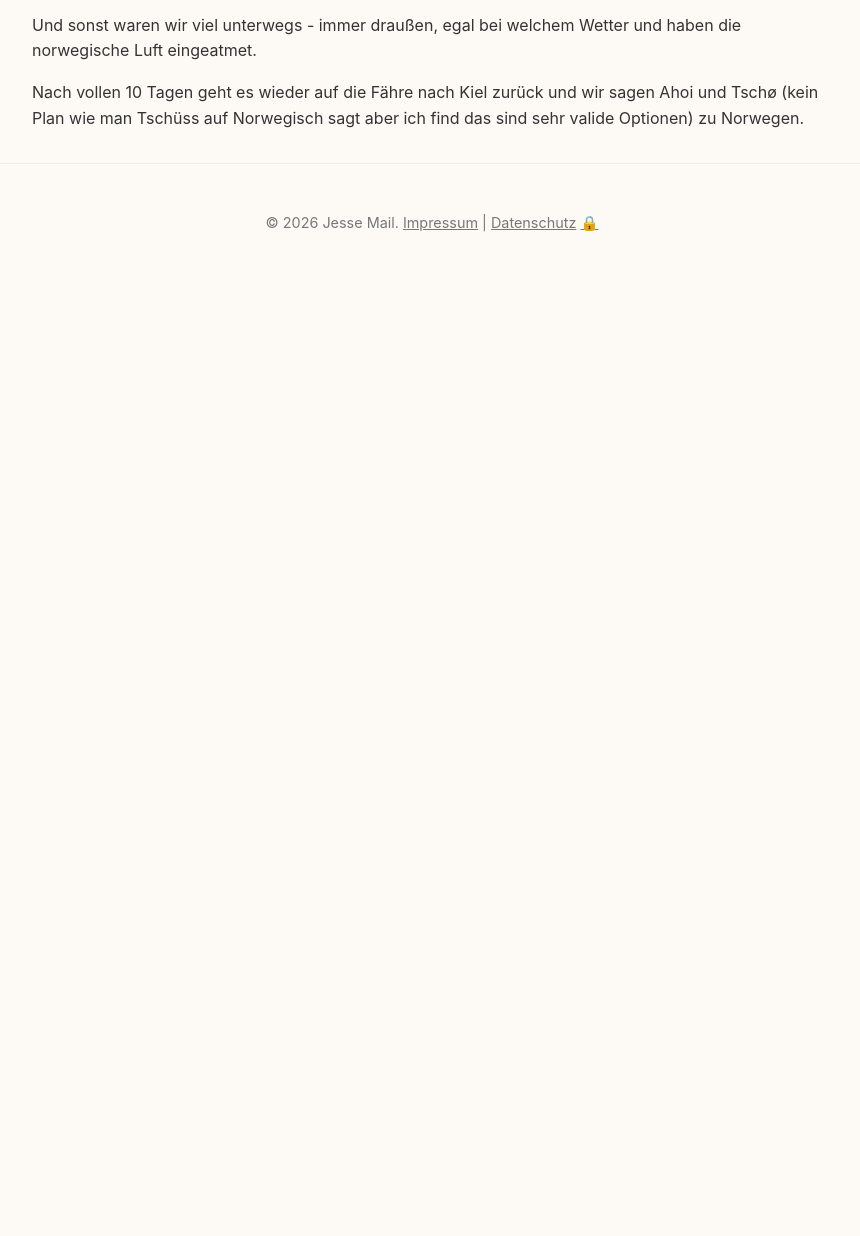
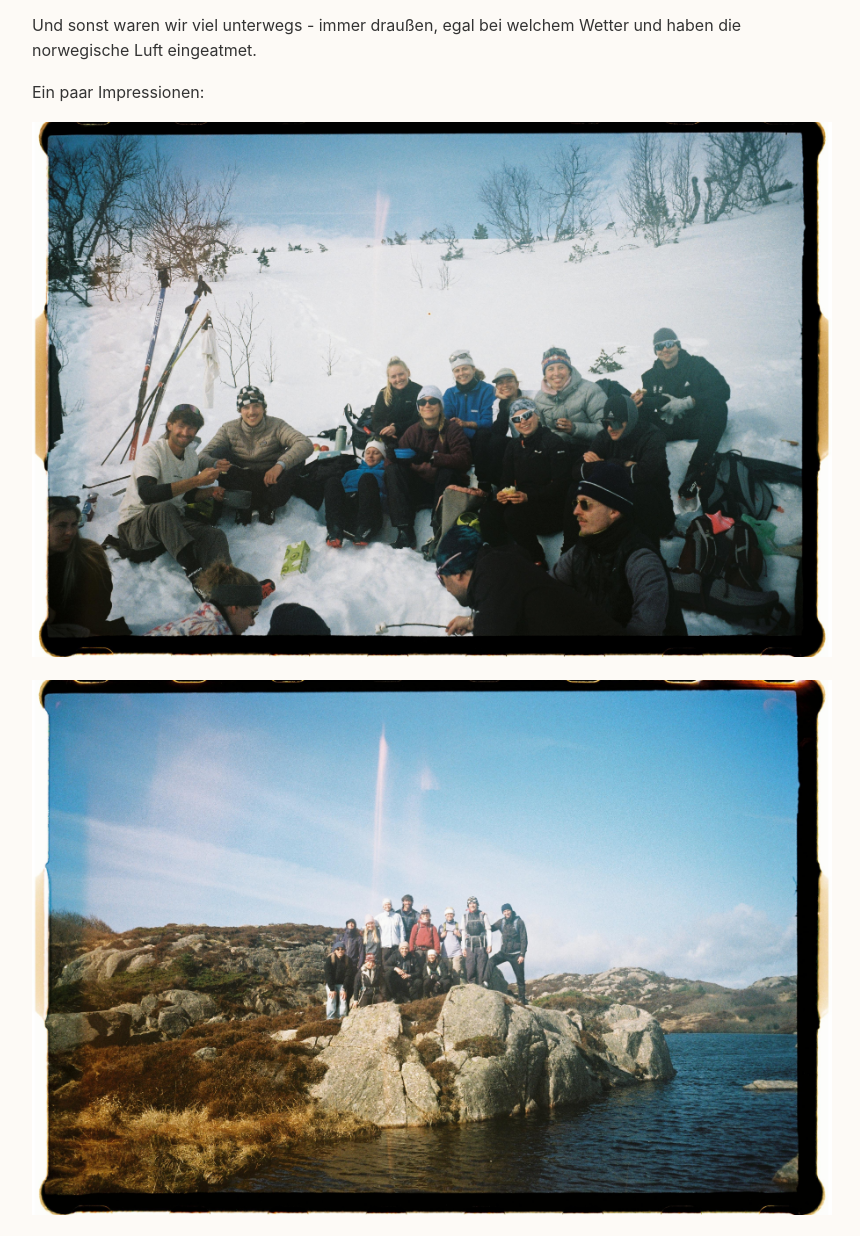
Before and after one commit to dumpeldown/jessemail, an Eleventy site: page src/travel/2026-03-15-norway-a-place-of-infinite-freedom.md in a window 1280 px wide. Shown: the part 6649-7885 px from the top of the page, without its empty margins (208-1068 px from the left). Before the commit the page ends 6929 px from the top, so only its background shows below. Built offline with nearby package versions, Linux system fonts and the light colour scheme; Eleventy itself is replaced by a stand-in of ours; files that its build step writes are made by us from their sources.

Commit message:
Update Travel Journal “2026-03-15-norway-a-place-of-infinite-freedom”

```diff
--- a/src/travel/2026-03-15-norway-a-place-of-infinite-freedom.md
+++ b/src/travel/2026-03-15-norway-a-place-of-infinite-freedom.md
@@ -58,4 +58,12 @@ Wir haben eine Führung durch Europas einziges und das weltweit größte Unterwa
 
 Und sonst waren wir viel unterwegs - immer draußen, egal bei welchem Wetter und haben die norwegische Luft eingeatmet.
 
+Ein paar Impressionen:
+
+![](/assets/img/uploads/IMG-20260331-WA0077.jpg)
+
+![](/assets/img/uploads/IMG-20260331-WA0097.jpg)
+
 Nach vollen 10 Tagen geht es wieder auf die Fähre nach Kiel zurück und wir sagen Ahoi und Tschø (kein Plan wie man Tschüss auf Norwegisch sagt aber ich find das sind sehr valide Optionen) zu Norwegen.
+
+![](/assets/img/uploads/JBER5269-2026-03-Julius-Berg.jpg)
```
Also changed, not shown: src/assets/img/uploads/IMG-20260331-WA0077.jpg (added), src/assets/img/uploads/IMG-20260331-WA0097.jpg (added), src/assets/img/uploads/JBER5269-2026-03-Julius-Berg.jpg (added).
